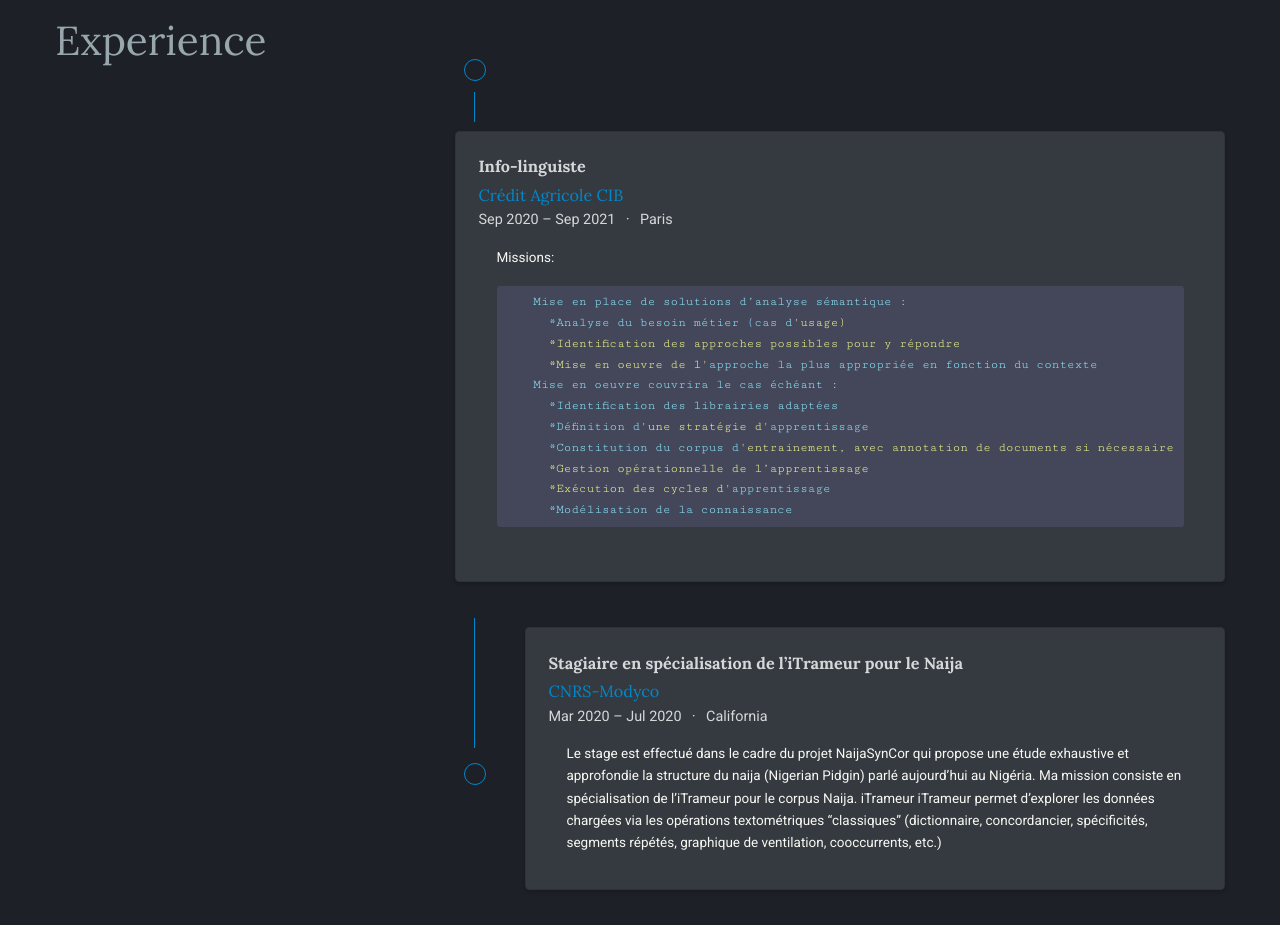
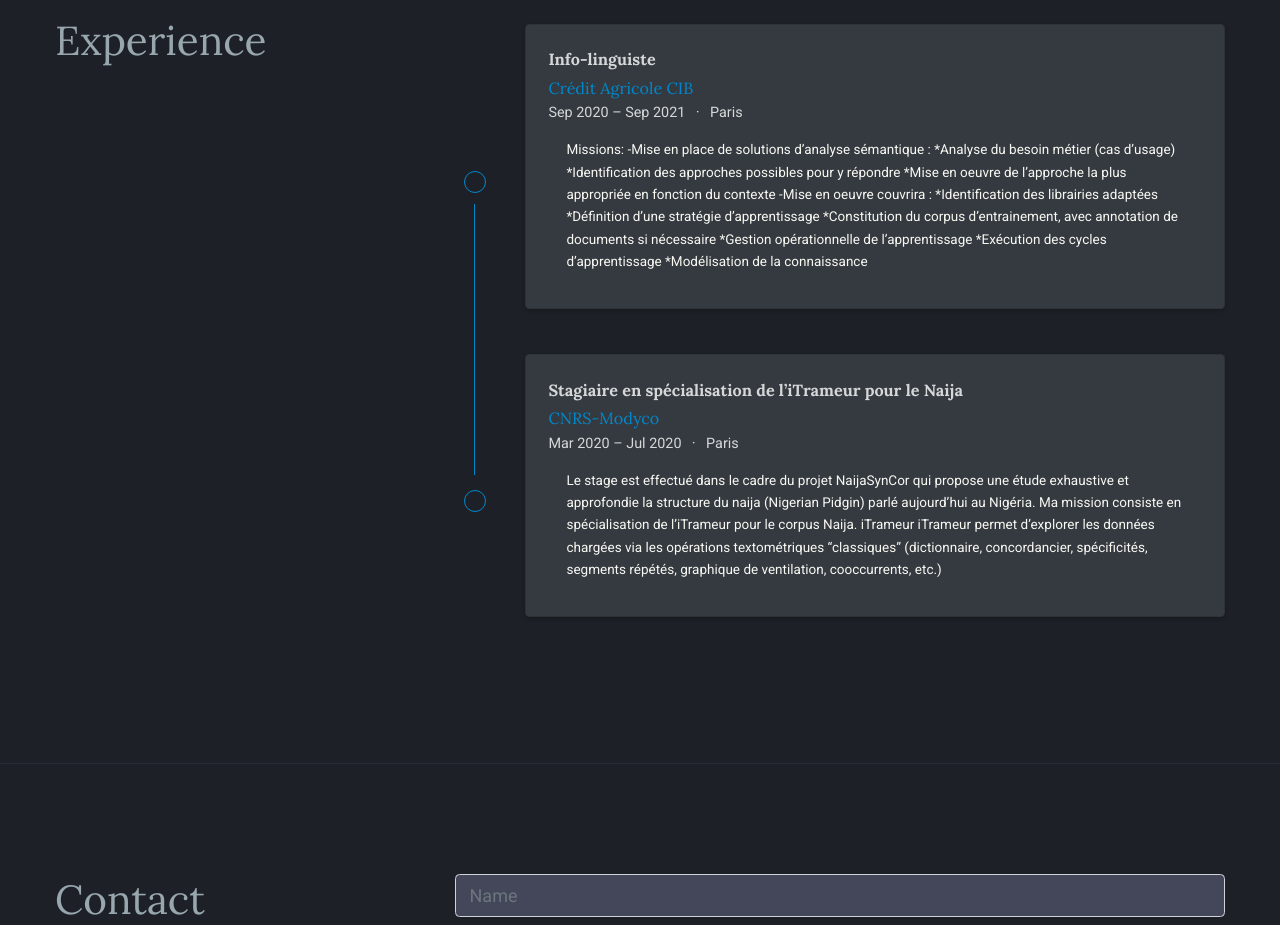
Before and after one commit to xingyuliuNLP/xingyuliunlp.github.io, a plain HTML site: page index.html in a window 1280 px wide. Shown: the part 2520-3445 px from the top of the page. Drawn offline with nearby package versions, Linux system fonts and the light colour scheme; some packages are replaced by stand-ins of ours; some icons are missing.

Commit message:
change experience

```diff
--- a/index.html
+++ b/index.html
@@ -1430,21 +1430,18 @@
                 <span>Paris</span>
 
             </div>
-            <div class="card-text"><p>Missions:</p>
-
-<pre><code>    Mise en place de solutions d’analyse sémantique :
-      *Analyse du besoin métier (cas d'usage)
+            <div class="card-text">Missions:
+    -Mise en place de solutions d’analyse sémantique :
+      *Analyse du besoin métier (cas d&rsquo;usage)
       *Identification des approches possibles pour y répondre
-      *Mise en oeuvre de l'approche la plus appropriée en fonction du contexte
-    Mise en oeuvre couvrira le cas échéant :
+      *Mise en oeuvre de l&rsquo;approche la plus appropriée en fonction du contexte
+    -Mise en oeuvre couvrira :
       *Identification des librairies adaptées
-      *Définition d'une stratégie d'apprentissage
-      *Constitution du corpus d'entrainement, avec annotation de documents si nécessaire
+      *Définition d&rsquo;une stratégie d&rsquo;apprentissage
+      *Constitution du corpus d&rsquo;entrainement, avec annotation de documents si nécessaire
       *Gestion opérationnelle de l’apprentissage
-      *Exécution des cycles d'apprentissage
-      *Modélisation de la connaissance
-</code></pre>
-</div>
+      *Exécution des cycles d&rsquo;apprentissage
+      *Modélisation de la connaissance</div>
           </div>
         </div>
       </div>
@@ -1478,7 +1475,7 @@
 
 
                 <span class="middot-divider"></span>
-                <span>California</span>
+                <span>Paris</span>
 
             </div>
             <div class="card-text">Le stage est effectué dans le cadre du projet NaijaSynCor qui propose une étude exhaustive et approfondie la structure du naija (Nigerian Pidgin) parlé aujourd&rsquo;hui au Nigéria. Ma mission consiste en spécialisation de l&rsquo;iTrameur pour le corpus Naija. iTrameur iTrameur permet d&rsquo;explorer les données chargées via les opérations textométriques &ldquo;classiques&rdquo; (dictionnaire, concordancier, spécificités, segments répétés, graphique de ventilation, cooccurrents, etc.)</div>
```
